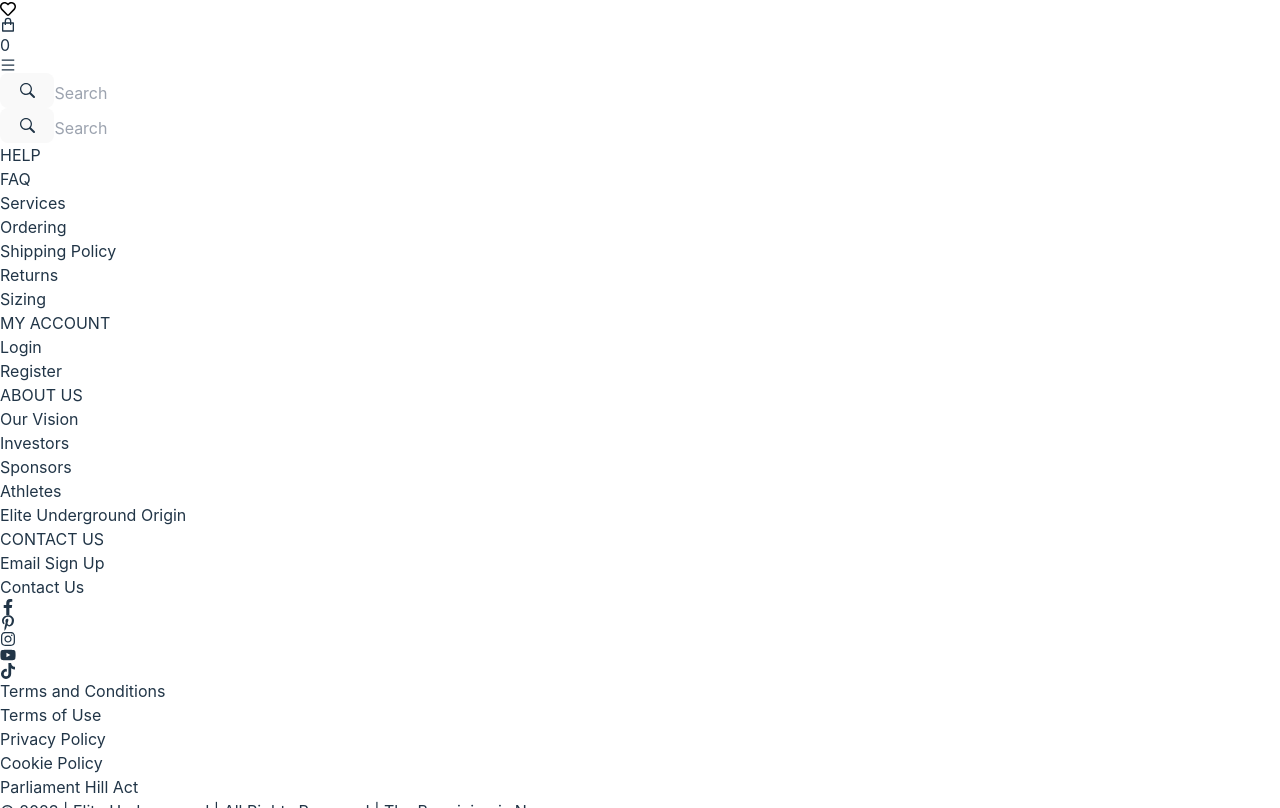
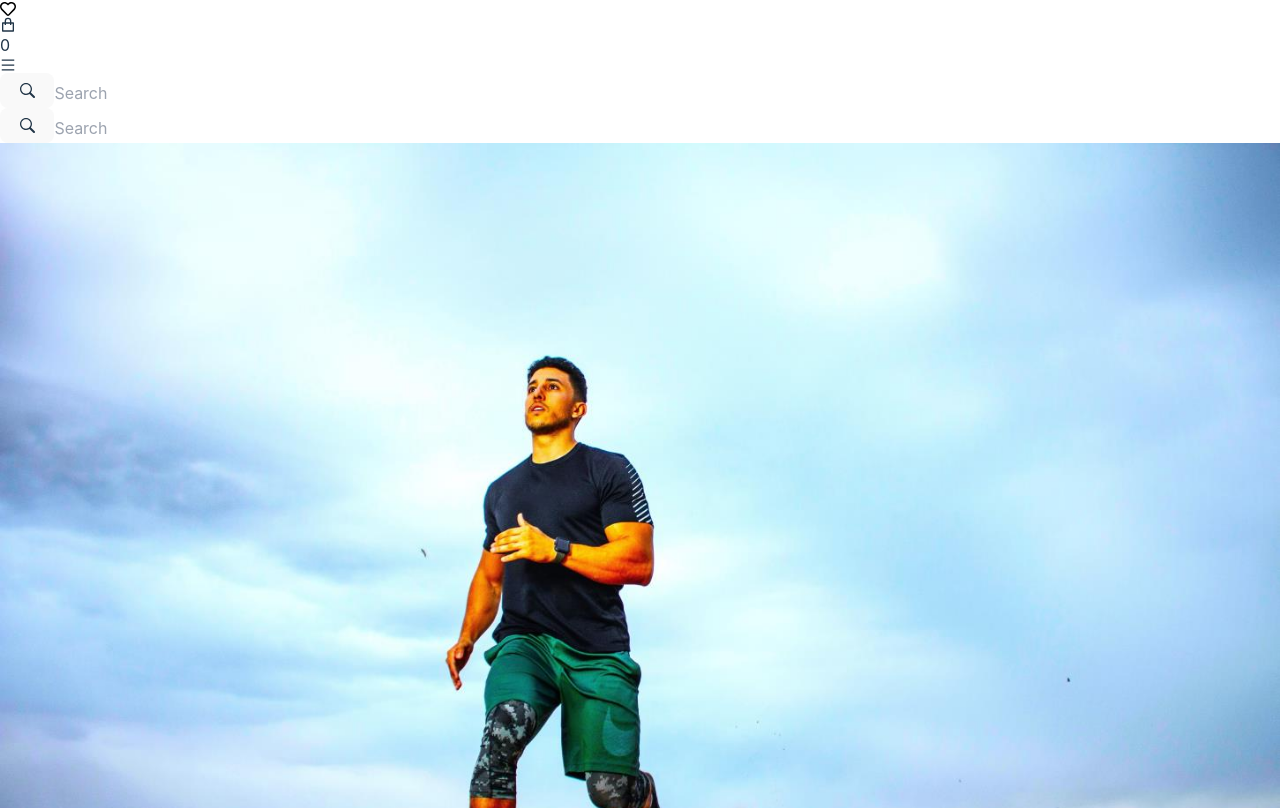
Before and after one commit to orvra/elite-underground, a React (Vite) app: page /men in a window 1280 px wide. Shown: the part 352-1160 px from the top of the page. Built offline with nearby package versions, Linux system fonts and the light colour scheme.

Commit message:
eug v4
removing some changes to route paths

```diff
--- a/src/App.jsx
+++ b/src/App.jsx
@@ -90,8 +90,8 @@ function App() {
 
       <Routes>
         <Route index element={<Home />} />
-        <Route path="elite_underground/home" element={<Home />} />
-        <Route path="elite_underground/men" element={<Men />} />
+        <Route path="/home" element={<Home />} />
+        <Route path="/men" element={<Men />} />
         <Route path="/women" element={<Women />} />
         <Route path="/kids" element={<Kids />} />
         <Route path="/accessories" element={<Accessories />} />
--- a/src/data/products.js
+++ b/src/data/products.js
@@ -8,7 +8,7 @@ gender: 'Women',
 category: 'sports bras tops',
 color: 'Black',
 price: 40,
-src: 'src/images/clothing/black_sports_bra.jpg',
+src: '/src/images/clothing/black_sports_bra.jpg',
 rating: 4.5,
 fit: 30
 },
```
